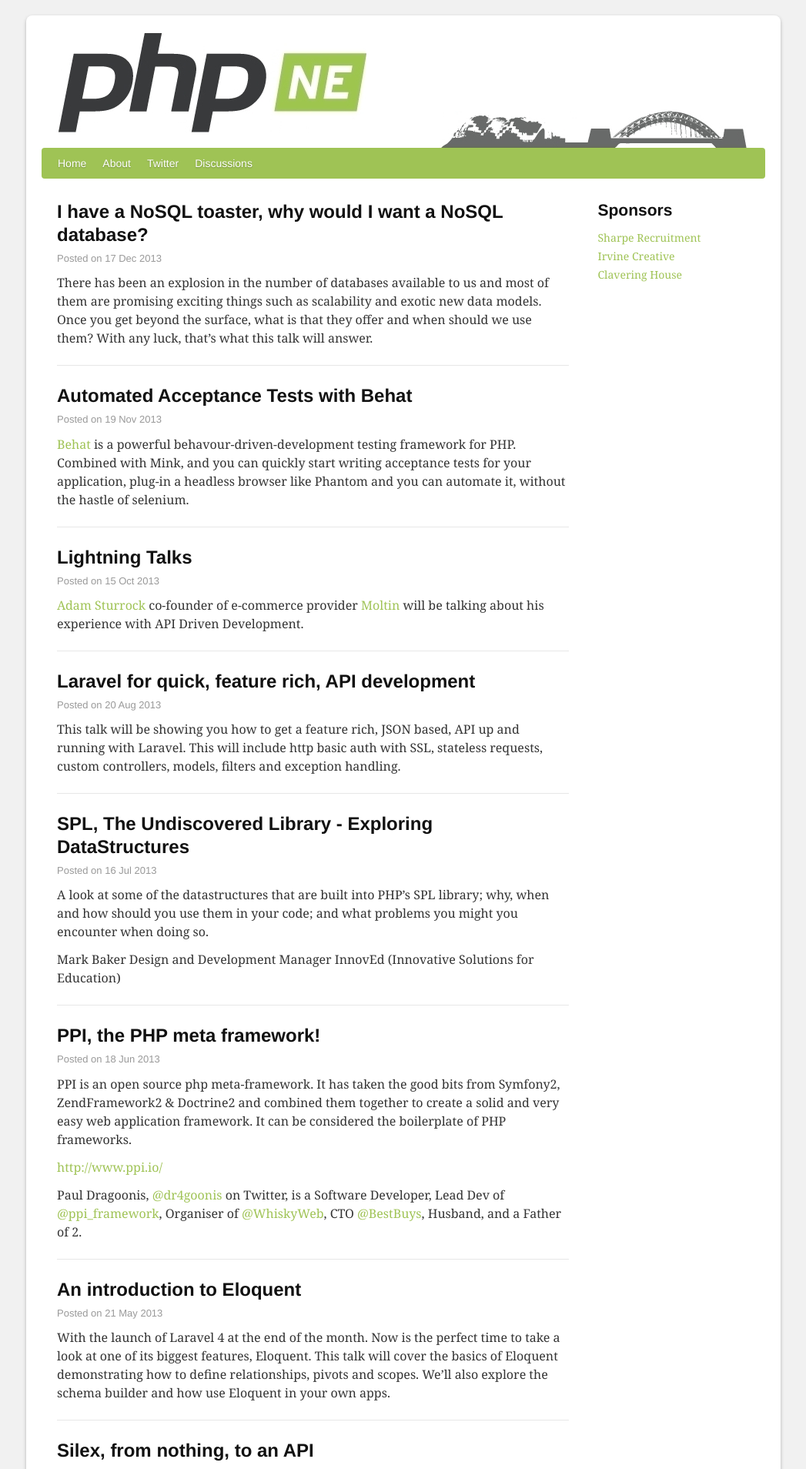
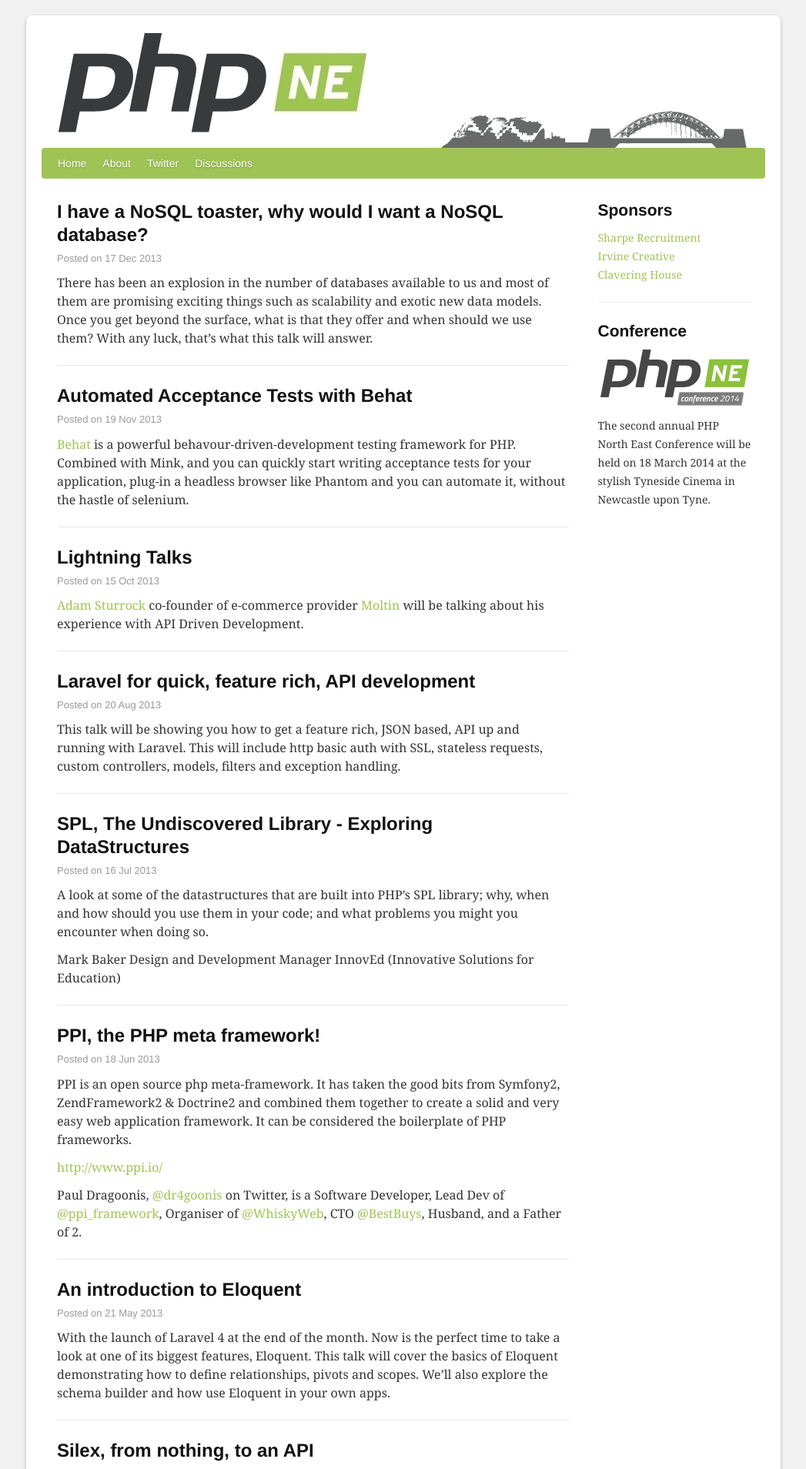
Before and after one commit to phpne/phpne.github.io, a Jekyll site: the page built from index.html, in a window 1280 px wide. Shown: the top 1908 px of the page at 77% size, without its empty margins (116-1163 px from the left). Built offline with Jekyll 4.4.1, drawn with Linux system fonts in a browser that asks for light colours; the list of posts is cut into pages by our own code.

Commit message:
Added conference link to sidebar

```diff
--- a/_layouts/default.html
+++ b/_layouts/default.html
@@ -53,6 +53,13 @@
               </li>
             </ul>
           </article>
+          <article class="conference">
+            <h2>Conference</h2>
+            <a href="http://conference.phpne.org.uk/" rel="external">
+              <img src="/img/conference-logo.png" alt="PHP NE Conference logo" class="logo" />
+            </a>
+            <p>The second annual PHP North East Conference will be held on 18 March 2014 at the stylish Tyneside Cinema in Newcastle upon Tyne.</p>
+          </article>
         </aside>
       </div>
       <footer class="site-footer" role="contentinfo">
--- a/css/style.css
+++ b/css/style.css
@@ -169,6 +169,20 @@
     border-top: 0.5em solid #eee;
 }
 
+#secondary > article {
+    margin-bottom: 1.71428571em;
+    padding-bottom: 1.64285714em;
+    border-bottom: 0.1em solid #eee;
+}
+#secondary > article:last-child {
+    margin-bottom: 0;
+    padding-bottom: 0;
+    border-bottom: none;
+}
+#secondary > article > *:last-child {
+    margin-bottom: 0;
+}
+
 .hfeed .hentry {
     margin-bottom: 1.5em;
     padding-bottom: 1.4375em;
@@ -268,9 +282,19 @@
     color: #999;
 }
 
+.conference {
+    overflow: auto;
+}
+.conference .logo {
+    display: block;
+    max-width: 100%;
+    margin: 0 auto 1em;
+}
+
 #location-map {
-    height: 20em;
+    height: 19.5em;
     margin: 0 -1.25em 1.5em;
+    border-top: 0.5em solid #9fc355;
 }
 
 @media (min-width: 480px) {
```
Also changed, not shown: img/conference-logo.png (added).
